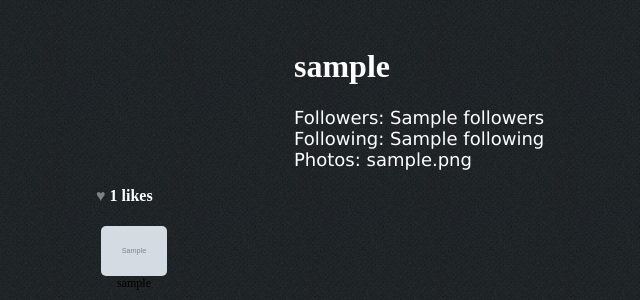
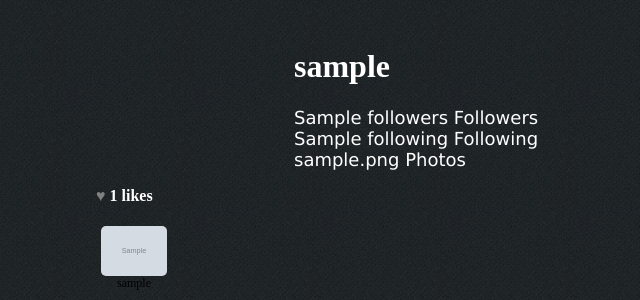
Before and after one commit to iomegadrive/stylelab, a CodeIgniter app: template application/views/photo_view.php in a window 1280 px wide. Shown: the part 1071-1371 px from the top of the page, without its empty margins (254-894 px from the left). Run offline with CodeIgniter, Linux system fonts and the light colour scheme; the template is opened without the code that fills it: most values are stand-ins (such as "Sample title", 1, 10 or a date in 2020); grey boxes marked "Sample" are stand-in pictures.

Commit message:
view page update

```diff
--- a/application/views/photo_view.php
+++ b/application/views/photo_view.php
@@ -30,9 +30,9 @@
 			<div class="profile_name" style="float: right; width: 450px; margin-top: 40px; margin-left: 40px;">
 				<h1 style="color: white;"><?php echo $json_o->data->user->username;?></h1>
 				<ul style="list-style-type: none; height: 80px; margin: auto 0 0 -60px;">
-				<li style="float: left;padding-left: 20px; padding-right: 10px; display: block; line-height: 40px; font: 18px 'Lucida Grande', Helvetica; background-color: transparent; color: #fff;">Followers: <?php echo $followers;?></li>
-				<li style="float: left;padding-left: 20px; padding-right: 10px; display: block; line-height: 40px; font: 18px 'Lucida Grande', Helvetica; background-color: transparent; color: #fff;">Following: <?php echo $following;?></li>
-				<li style="float: left;padding-left: 20px; padding-right: 10px; display: block; line-height: 40px; font: 18px 'Lucida Grande', Helvetica; background-color: transparent; color: #fff;">Photos: <?php echo $photocount;?></li>
+				<li style="float: left;padding-left: 20px; padding-right: 10px; display: block; line-height: 40px; font: 18px 'Lucida Grande', Helvetica; background-color: transparent; color: #fff;"><?php echo $followers;?> Followers</li>
+				<li style="float: left;padding-left: 20px; padding-right: 10px; display: block; line-height: 40px; font: 18px 'Lucida Grande', Helvetica; background-color: transparent; color: #fff;"><?php echo $following;?> Following</li>
+				<li style="float: left;padding-left: 20px; padding-right: 10px; display: block; line-height: 40px; font: 18px 'Lucida Grande', Helvetica; background-color: transparent; color: #fff;"><?php echo $photocount;?> Photos</li>
 				</ul>
 			</div>
 
```
